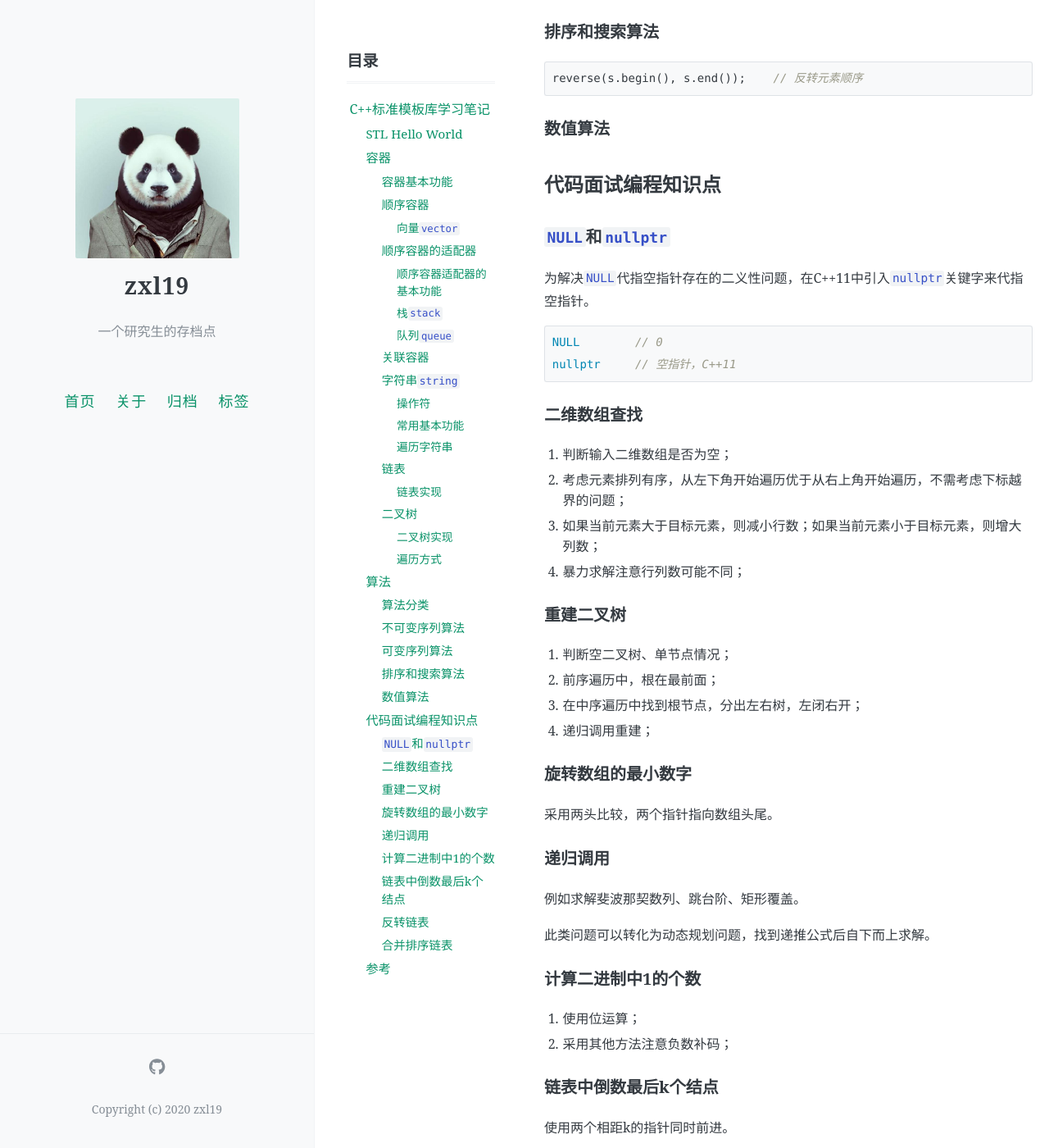
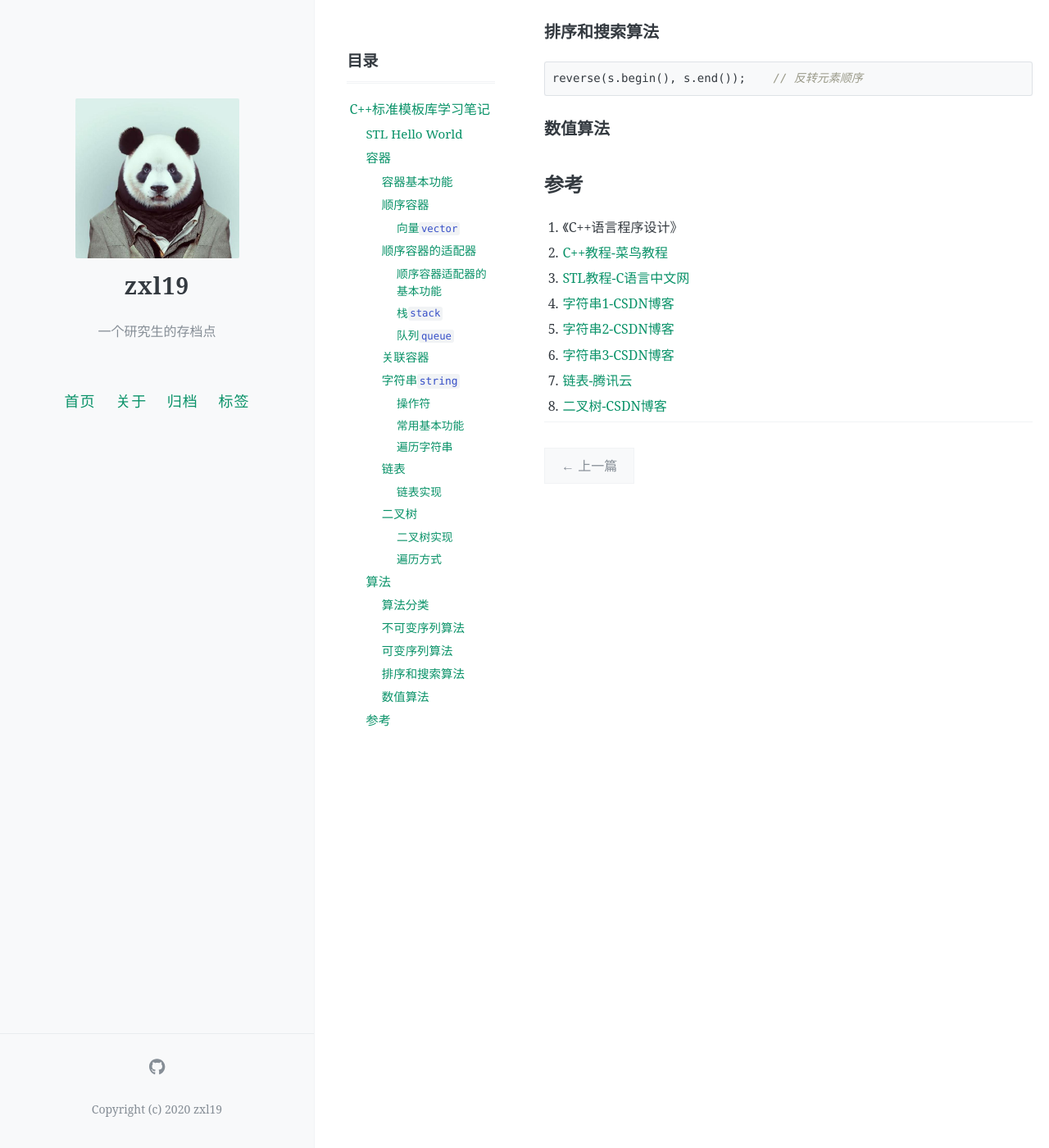
Before and after one commit to zxl19/zxl19.github.io, a Jekyll site: the page built from _posts/2021-09-19-stl-note.md, in a window 1280 px wide and 1400 px high, scrolled down 7025 px. Shown: the whole window at 82% size. Built offline with Jekyll 4.4.1, drawn with Linux system fonts in a browser that asks for light colours; comment, search, counter and statistics services are not loaded; some of the changed text lies outside the part shown.

Commit message:
Update Posts

````diff
--- a/_posts/2021-09-19-stl-note.md
+++ b/_posts/2021-09-19-stl-note.md
@@ -290,58 +290,6 @@ reverse(s.begin(), s.end());    // 反转元素顺序
 
 ### 数值算法
 
-## 代码面试编程知识点
-
-### `NULL`和`nullptr`
-
-为解决`NULL`代指空指针存在的二义性问题，在C++11中引入`nullptr`关键字来代指空指针。
-
-```cpp
-NULL        // 0
-nullptr     // 空指针，C++11
-```
-
-### 二维数组查找
-
-1. 判断输入二维数组是否为空；
-2. 考虑元素排列有序，从左下角开始遍历优于从右上角开始遍历，不需考虑下标越界的问题；
-3. 如果当前元素大于目标元素，则减小行数；如果当前元素小于目标元素，则增大列数；
-4. 暴力求解注意行列数可能不同；
-
-### 重建二叉树
-
-1. 判断空二叉树、单节点情况；
-2. 前序遍历中，根在最前面；
-3. 在中序遍历中找到根节点，分出左右树，左闭右开；
-4. 递归调用重建；
-
-### 旋转数组的最小数字
-
-采用两头比较，两个指针指向数组头尾。
-
-### 递归调用
-
-例如求解斐波那契数列、跳台阶、矩形覆盖。
-
-此类问题可以转化为动态规划问题，找到递推公式后自下而上求解。
-
-### 计算二进制中1的个数
-
-1. 使用位运算；
-2. 采用其他方法注意负数补码；
-
-### 链表中倒数最后k个结点
-
-使用两个相距k的指针同时前进。
-
-### 反转链表
-
-使用两个指针完成，一个指针用来指向当前节点的前一节点；一个指针用来指向当前节点的下一节点。
-
-### 合并排序链表
-
-使用两个指针完成。
-
 ## 参考
 
 1. 《C++语言程序设计》
@@ -352,4 +300,3 @@ nullptr     // 空指针，C++11
 6. [字符串3-CSDN博客](https://blog.csdn.net/weixin_36670529/article/details/108401528)
 7. [链表-腾讯云](https://cloud.tencent.com/developer/article/1656468)
 8. [二叉树-CSDN博客](https://blog.csdn.net/u013834525/article/details/80421684)
-9. [NULL和nullptr-CSDN博客](https://blog.csdn.net/qq_18108083/article/details/84346655)
````
Also changed, not shown: _posts/.2021-09-10-interview-record.md (+1 -1 lines), _posts/2021-05-22-slam-interview.md (+2 -0 lines).
